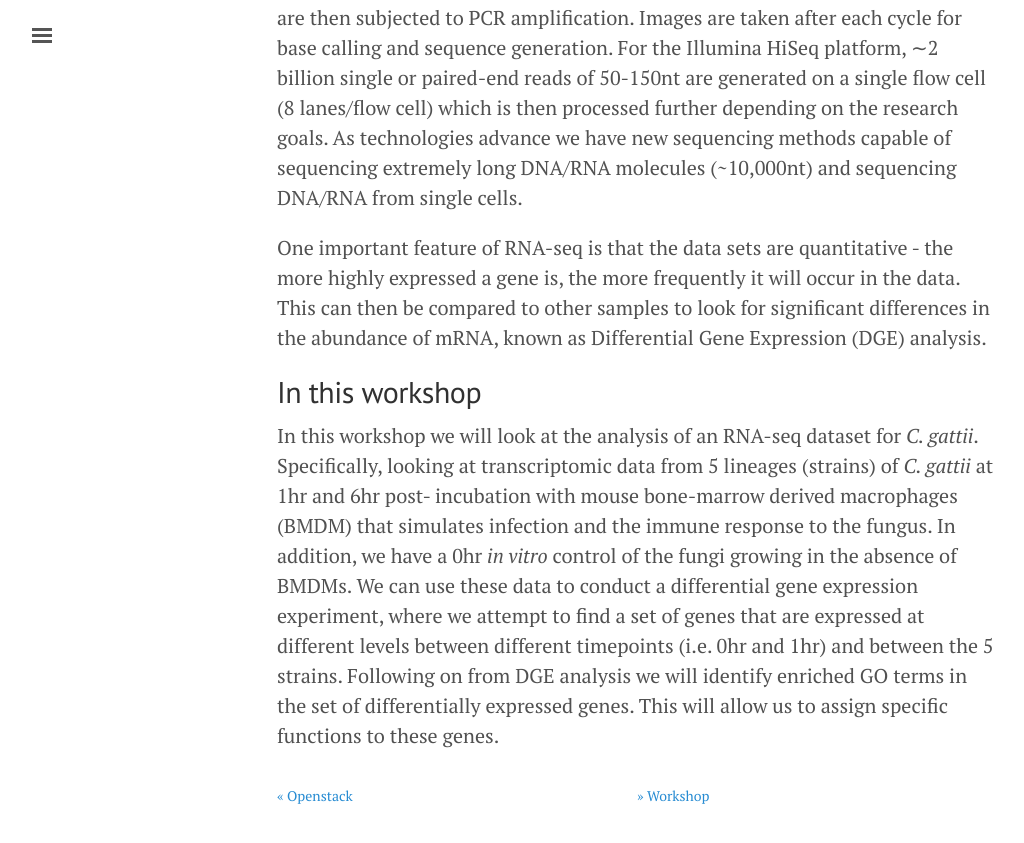
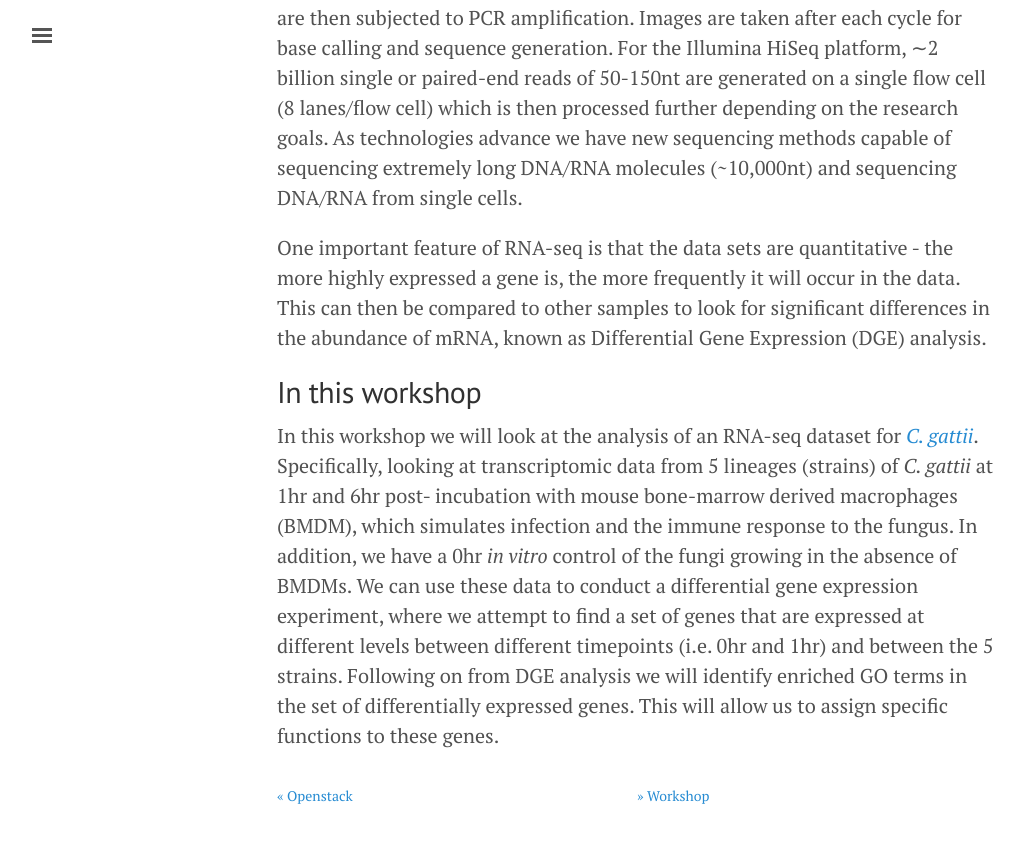
Before and after one commit to UoE-BIO3092/rna-seq, a Jekyll site: the page built from 02_introduction.md, in a window 1280 px wide and 900 px high, scrolled down 1563 px. Shown: the top 843 px of the window, without its empty margins (3-1027 px from the left). Built offline with Jekyll 4.4.1, drawn with Linux system fonts in a browser that asks for light colours; nearby versions of some CDN libraries.

Commit message:
Finishing touches

```diff
--- a/02_introduction.md
+++ b/02_introduction.md
@@ -33,4 +33,4 @@ One important feature of RNA-seq is that the data sets are quantitative - the mo
 
 ## In this workshop
 
-In this workshop we will look at the analysis of an RNA-seq dataset for *C. gattii*. Specifically, looking at transcriptomic data from 5 lineages (strains) of *C. gattii* at 1hr and 6hr post- incubation with mouse bone-marrow derived macrophages (BMDM) that simulates infection and the immune response to the fungus. In addition, we have a 0hr *in vitro* control of the fungi growing in the absence of BMDMs. We can use these data to conduct a differential gene expression experiment, where we attempt to find a set of genes that are expressed at different levels between different timepoints (i.e. 0hr and 1hr) and between the 5 strains.  Following on from DGE analysis we will identify enriched GO terms in the set of differentially expressed genes. This will allow us to assign specific functions to these genes.
+In this workshop we will look at the analysis of an RNA-seq dataset for [*C. gattii*](https://msphere.asm.org/content/3/5/e00445-18). Specifically, looking at transcriptomic data from 5 lineages (strains) of *C. gattii* at 1hr and 6hr post- incubation with mouse bone-marrow derived macrophages (BMDM), which simulates infection and the immune response to the fungus. In addition, we have a 0hr *in vitro* control of the fungi growing in the absence of BMDMs. We can use these data to conduct a differential gene expression experiment, where we attempt to find a set of genes that are expressed at different levels between different timepoints (i.e. 0hr and 1hr) and between the 5 strains.  Following on from DGE analysis we will identify enriched GO terms in the set of differentially expressed genes. This will allow us to assign specific functions to these genes.
```
